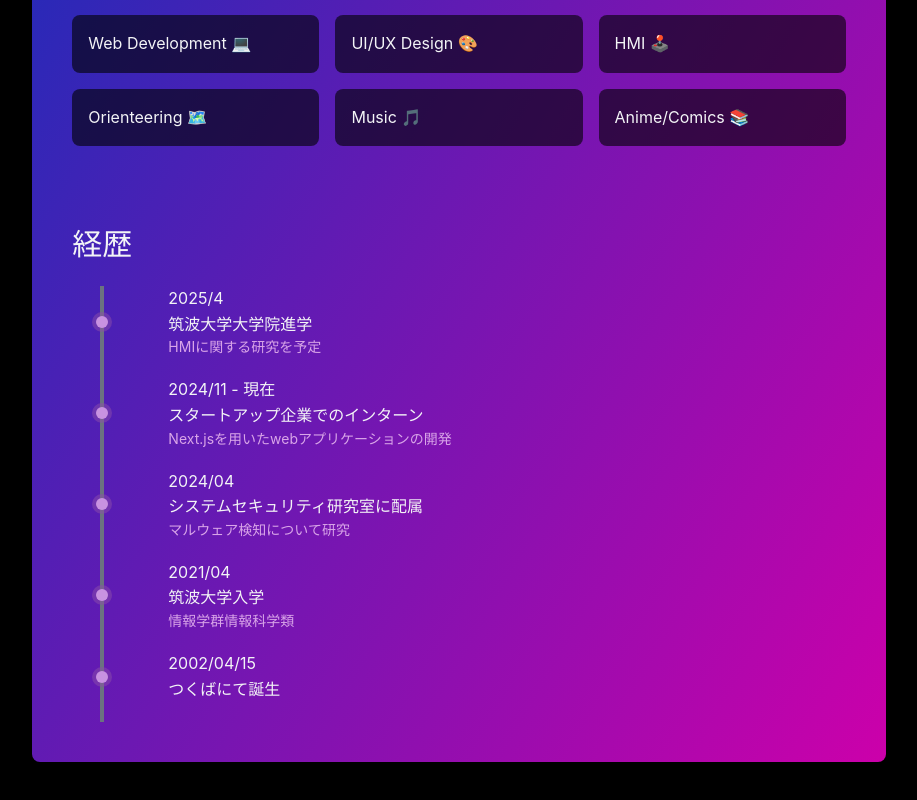
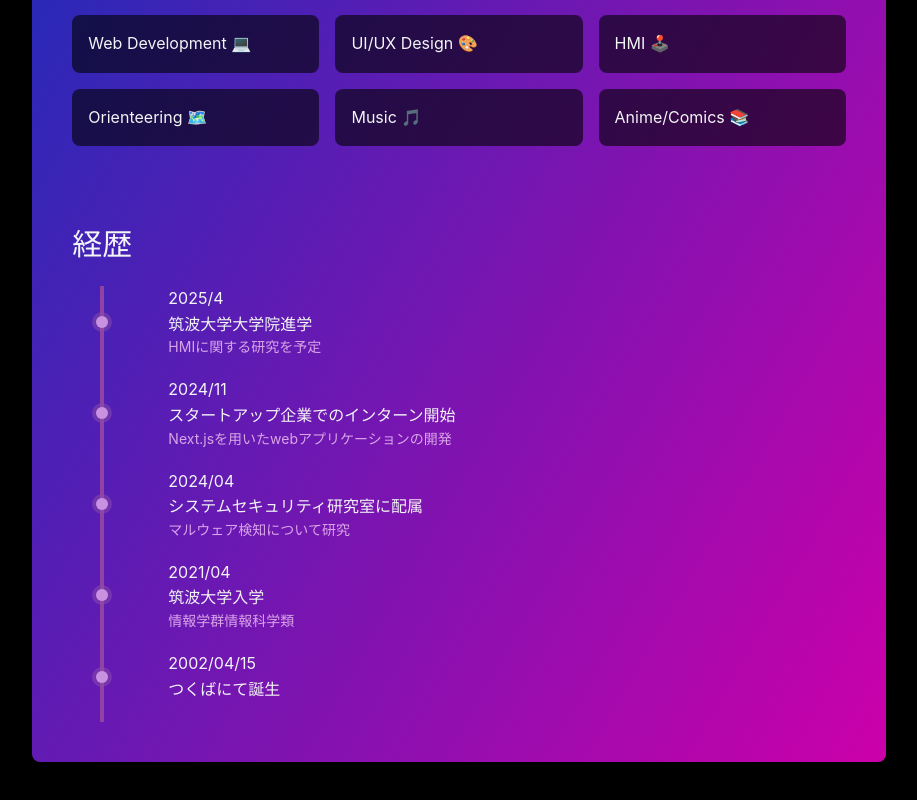
Before and after one commit to t4ni-XP/profile-page, a Next.js app: page /jp in a window 1280 px wide. Shown: the part 673-1473 px from the top of the page, without its empty margins (181-1098 px from the left). Built offline with nearby package versions, Linux system fonts and the light colour scheme.

Commit message:
[hotfix] career

```diff
--- a/src/app/components/career.tsx
+++ b/src/app/components/career.tsx
@@ -14,7 +14,7 @@ export default function Career() {
         'Conducting research on automotive interfaces, human factors, and Human-Machine Interaction (HMI).',
     },
     {
-      year: '2024/11 - Present',
+      year: '2024/11',
       title: 'Web Developer Internship at Start-up.',
       description: 'Developing modern web applications using Next.js.',
     },
--- a/src/app/components/careerJp.tsx
+++ b/src/app/components/careerJp.tsx
@@ -13,8 +13,8 @@ export default function CareerJp() {
       description: 'HMIに関する研究を予定',
     },
     {
-      year: '2024/11 - 現在',
-      title: 'スタートアップ企業でのインターン',
+      year: '2024/11',
+      title: 'スタートアップ企業でのインターン開始',
       description: 'Next.jsを用いたwebアプリケーションの開発',
     },
     {
@@ -39,7 +39,7 @@ export default function CareerJp() {
       <h1 className="text-3xl mb-6">経歴</h1>
       <div className="relative w-full pl-12">
         {/* 縦線 */}
-        <div className="absolute left-7 top-0 w-1 h-full bg-gray-500"></div>
+        <div className="absolute left-7 top-0 w-1 h-full bg-timeline-line"></div>
         {/* タイムラインの各項目 */}
         {experiences.map((exp, index) => (
           <div key={index} className="flex items-center mb-5 relative">
```
